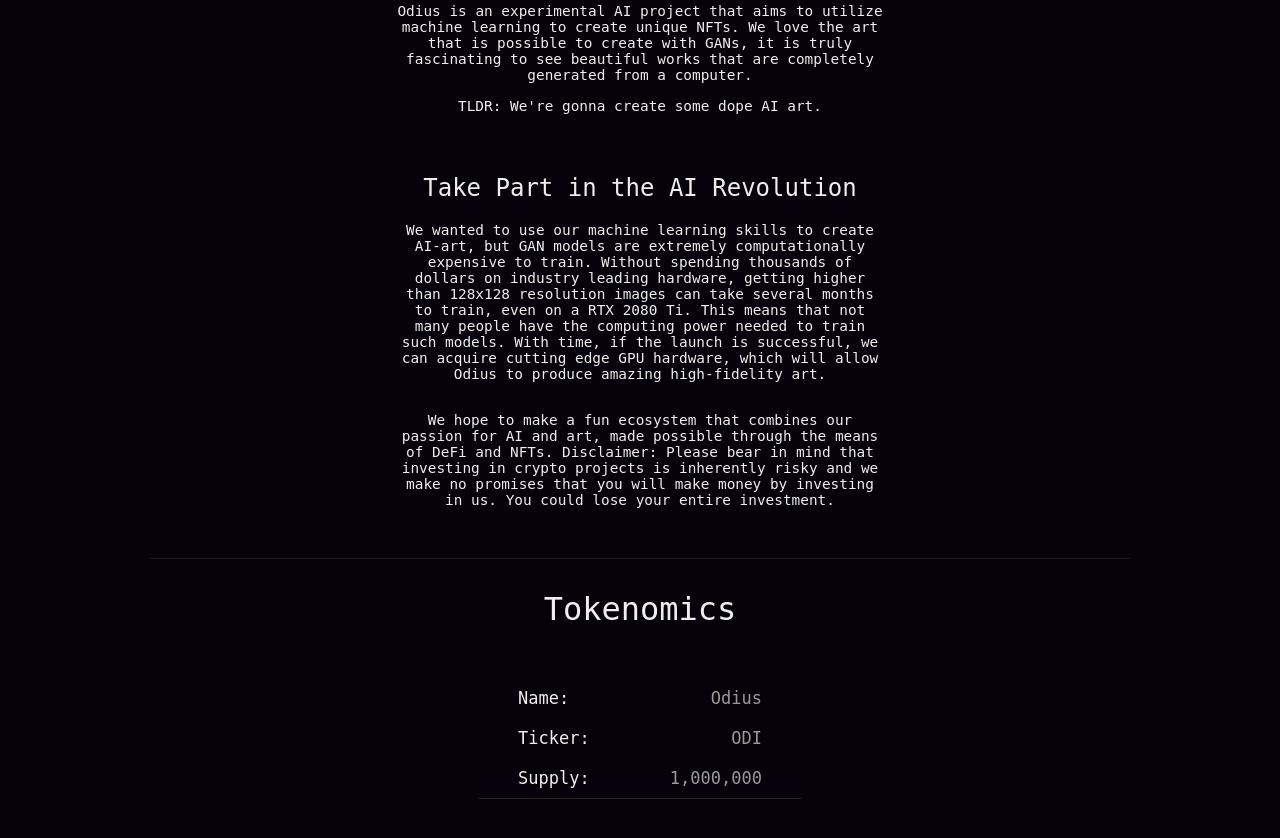
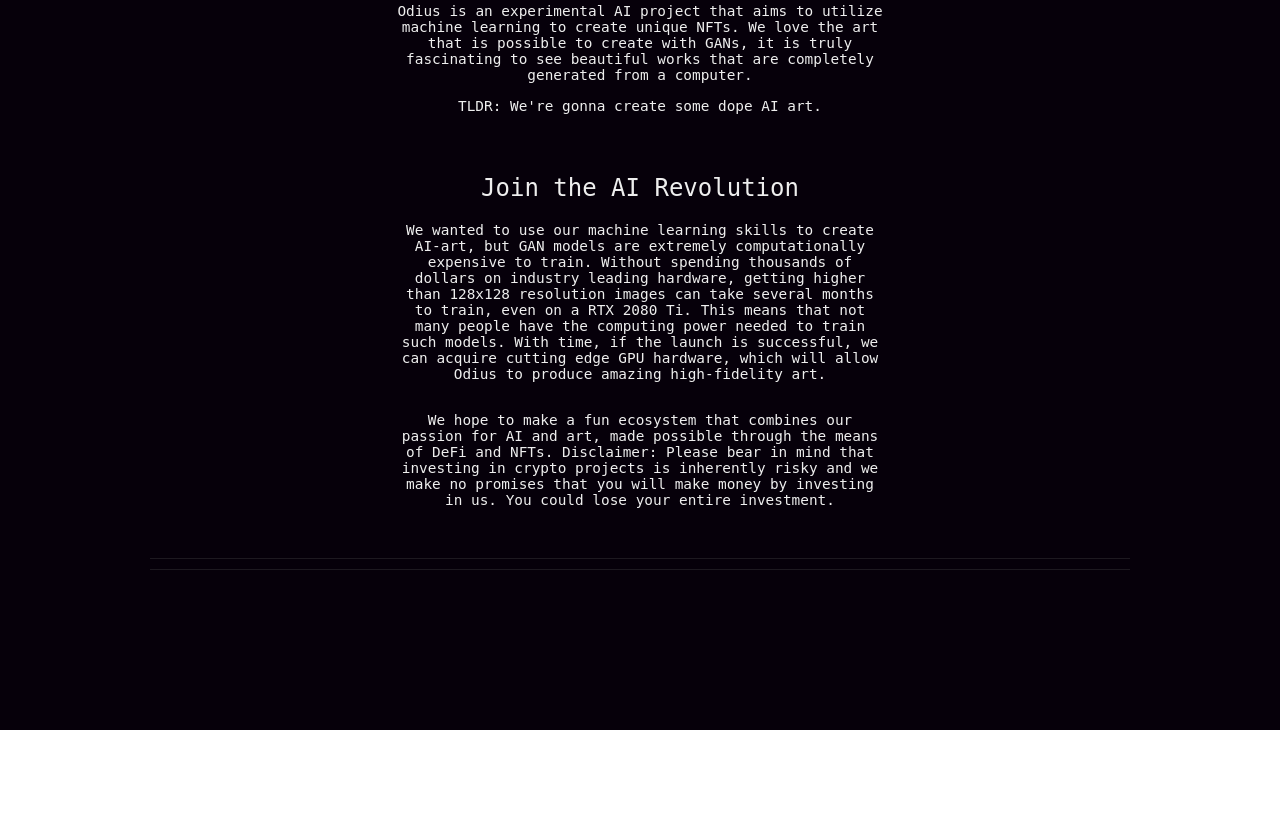
Before and after one commit to odius-ai/odius.ai, a React app: page / in a window 1280 px wide. Shown: the part 1011-1849 px from the top of the page. After the commit the page ends 1741 px from the top, so only its background shows below. Built offline with nearby package versions, Linux system fonts and the light colour scheme.

Commit message:
simplified some

```diff
--- a/package.json
+++ b/package.json
@@ -14,6 +14,7 @@
     "react-minimal-pie-chart": "^8.1.0",
     "react-scripts": "4.0.3",
     "react-vertical-timeline-component": "^3.3.3",
+    "serve": "^11.3.2",
     "simple-react-donut-chart": "0.0.8",
     "web-vitals": "^1.1.0"
   },
--- a/src/App/App.js
+++ b/src/App/App.js
@@ -18,7 +18,6 @@
                 <div className="line_faded"> </div>
                 <How />
                 <div className="line_faded"> </div>
-                <Tokenomics />
                 <div className="line_faded"> </div>
                 <Stats />
             </div>
--- a/src/How/How.js
+++ b/src/How/How.js
@@ -8,7 +8,7 @@
             Odius is an experimental AI project that aims to utilize machine learning to create unique NFTs. We love the art that is possible to create with GANs, it is truly fascinating to see beautiful works that are completely generated from a computer.
             </p>
             <p>TLDR: We're gonna create some dope AI art.</p>
-            <h2 style={{marginTop: "60px"}}>Take Part in the AI Revolution</h2>
+            <h2 style={{marginTop: "60px"}}>Join the AI Revolution</h2>
             <p className="main_desc" style={{marginBottom: "30px"}} >
             We wanted to use our machine learning skills to create AI-art, but GAN models are extremely computationally expensive to train. Without spending thousands of dollars on industry leading hardware, getting higher than 128x128 resolution images can take several months to train, even on a RTX 2080 Ti. This means that not many people have the computing power needed to train such models. With time, if the launch is successful, we can acquire cutting edge GPU hardware, which will allow Odius to produce amazing high-fidelity art.
             </p>
```
Also changed, not shown: build/asset-manifest.json, build/index.html, 5 other files.
